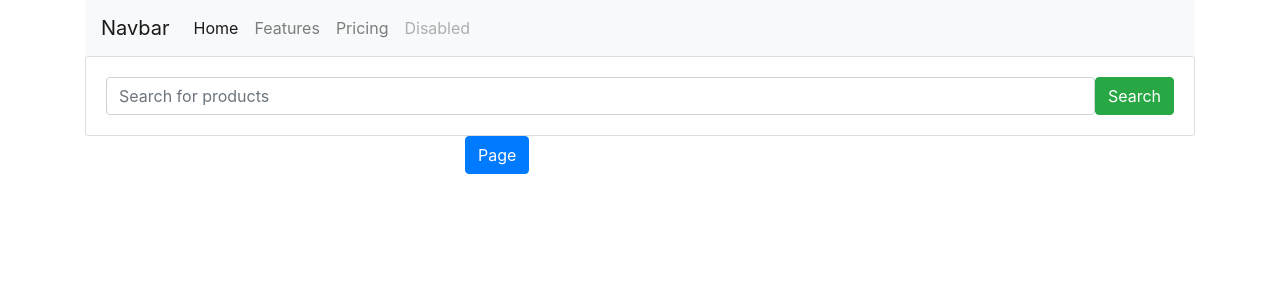
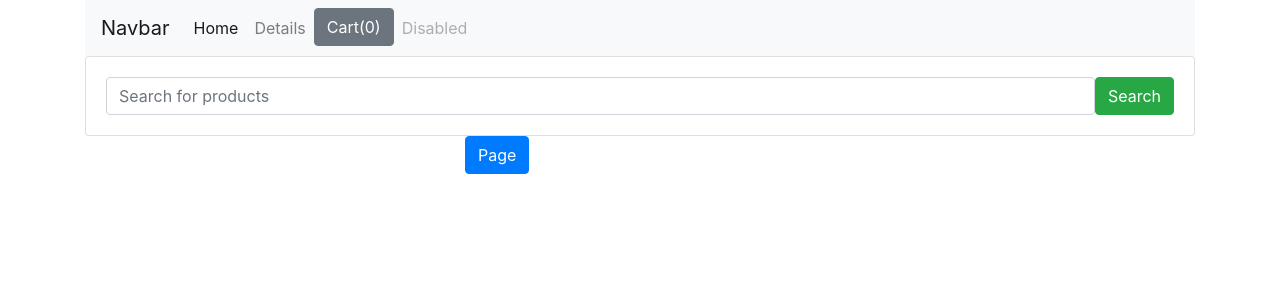
Before and after one commit to torcuata22/ecomm, a Django app: template ecomsite/shop/templates/shop/index.html in a window 1280 px wide. Shown: the top 300 px of the page. Run offline with Django 4.2, Linux system fonts and the light colour scheme; the template is opened without the code that fills it, so the values that code supplies are empty; some libraries are stand-ins or nearby versions.

Commit message:
more bootstrap, popover, cart

```diff
--- a/ecomsite/shop/templates/shop/index.html
+++ b/ecomsite/shop/templates/shop/index.html
@@ -11,6 +11,11 @@
     <script src="https://cdn.jsdelivr.net/npm/bootstrap@4.3.1/dist/js/bootstrap.min.js" integrity="sha384-JjSmVgyd0p3pXB1rRibZUAYoIIy6OrQ6VrjIEaFf/nJGzIxFDsf4x0xIM+B07jRM" crossorigin="anonymous"></script>
     <!--JQuery CDN-->
     <script src="https://code.jquery.com/jquery-3.6.1.js" integrity="sha256-3zlB5s2uwoUzrXK3BT7AX3FyvojsraNFxCc2vC/7pNI=" crossorigin="anonymous"></script>
+<!--Pop over JS-->
+<script src="https://cdn.jsdelivr.net/npm/popper.js@1.12.9/dist/umd/popper.min.js" integrity="sha384-ApNbgh9B+Y1QKtv3Rn7W3mgPxhU9K/ScQsAP7hUibX39j7fakFPskvXusvfa0b4Q" crossorigin="anonymous"></script>
+<!--Bootstrap JS-->
+<script src="https://cdn.jsdelivr.net/npm/bootstrap@4.0.0/dist/js/bootstrap.min.js" integrity="sha384-JZR6Spejh4U02d8jOt6vLEHfe/JQGiRRSQQxSfFWpi1MquVdAyjUar5+76PVCmYl" crossorigin="anonymous"></script>
+
 
     <title>My Shop</title>
 
@@ -31,10 +36,13 @@
                           <a class="nav-link" href="#">Home <span class="sr-only">(current)</span></a>
                         </li>
                         <li class="nav-item">
-                          <a class="nav-link" href="#">Features</a>
+                          <a class="nav-link" href="#">Details</a>
                         </li>
                         <li class="nav-item">
-                          <a class="nav-link" href="#">Pricing</a>
+                            <button id="cart" type="button" class="btn btn-secondary" data-container="body" data-toggle="popover" data-placement="bottom" data-content="Vivamus
+                            sagittis lacus vel augue laoreet rutrum faucibus.">
+                              Cart(0)
+                            </button>
                         </li>
                         <li class="nav-item">
                           <a class="nav-link disabled" href="#">Disabled</a>
@@ -133,10 +141,15 @@ $(document).on('click','.atc',function(){
     }
    console.log(cart);
    localStorage.setItem('cart',JSON.stringify(cart));
-//logic to display number of items in cart
-   console.log(Object.keys(cart).length);
+//logic to display number of items in cart:
+    document.getElementById("cart").innerHTML = "Cart (" +Object.keys(cart).length + ")"
+
 });
 
+//enables popover everywhere
+$(function () {
+  $('[data-toggle="popover"]').popover()
+})
 
 </script>
 </html>
```
